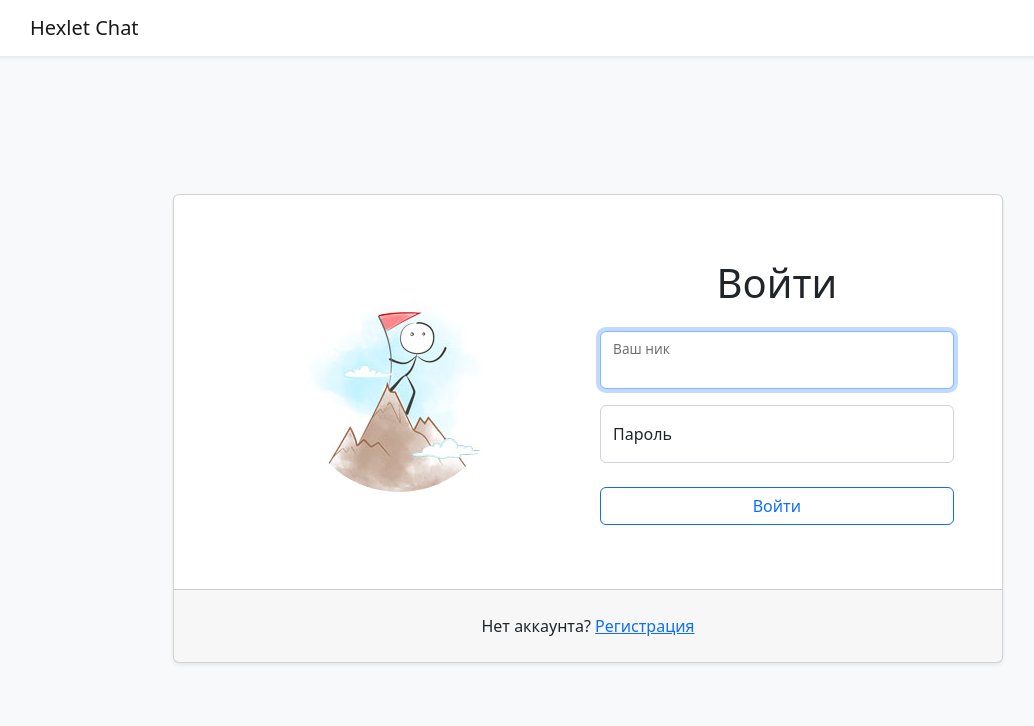
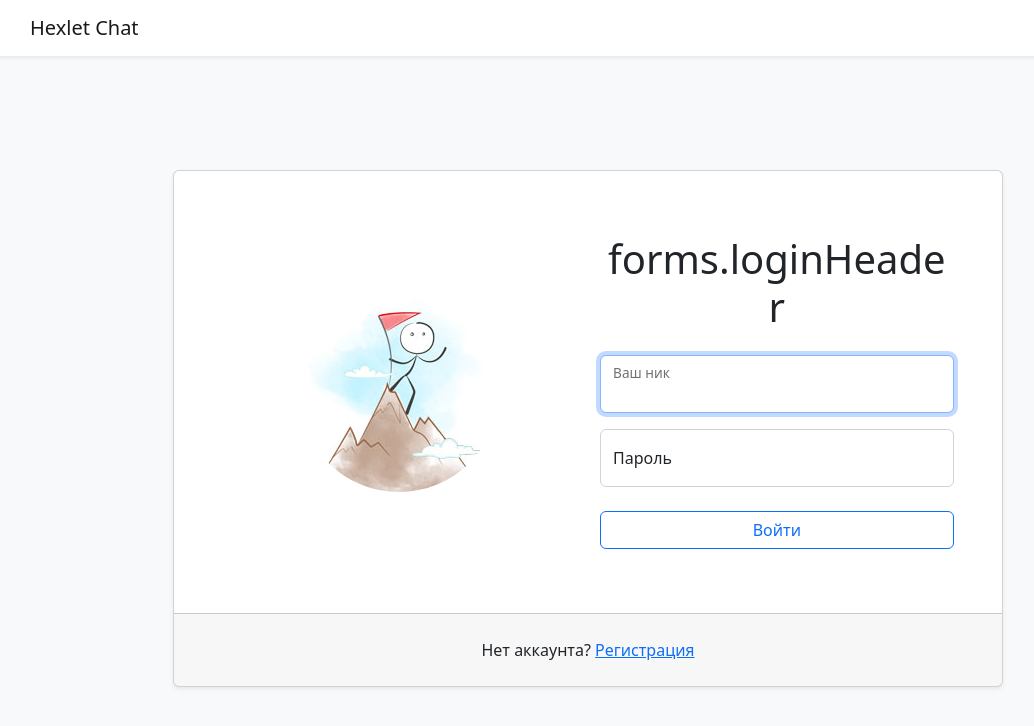
Before and after one commit to Romzik-Peperomzik/frontend-project-12, a React (Create React App) app in the folder frontend/: page /login in a window 1280 px wide. Shown: the top 726 px of the page, without its empty margins (52-1086 px from the left). Built offline with nearby package versions, Linux system fonts and the light colour scheme; no server answers; what leo-profanity would draw is missing.

Commit message:
updated locals/ru.js

```diff
--- a/frontend/src/locales/ru.js
+++ b/frontend/src/locales/ru.js
@@ -1,6 +1,5 @@
 const translation = {
   forms: {
-    loginHeader: 'Войти',
     loginFooterNoAcc: 'Нет аккаунта?',
     usernameLabel: 'Имя пользователя',
     usernickLabel: 'Ваш ник',
```
